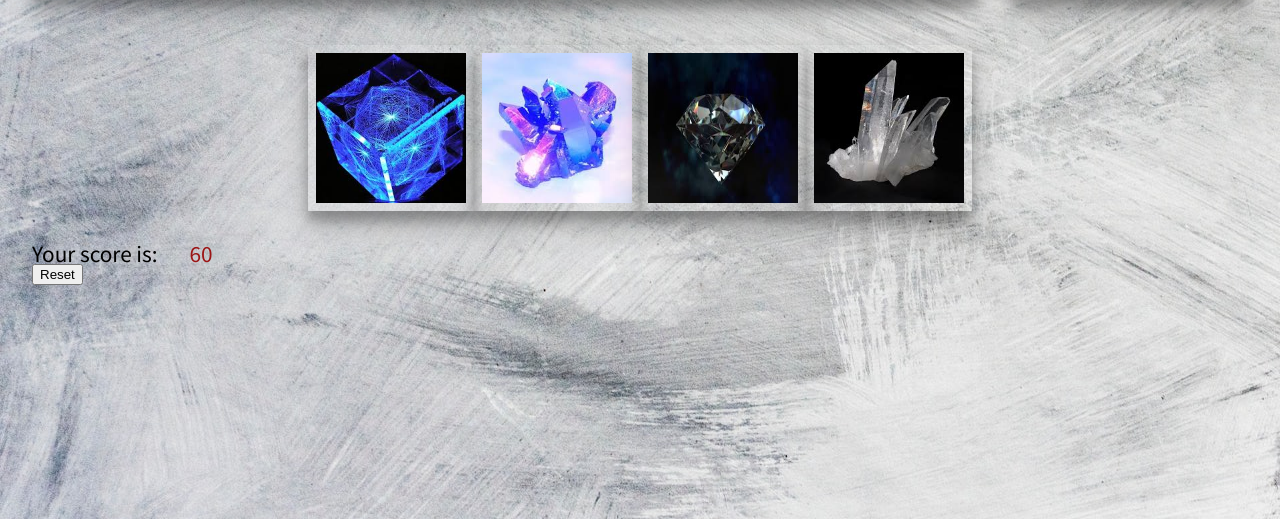
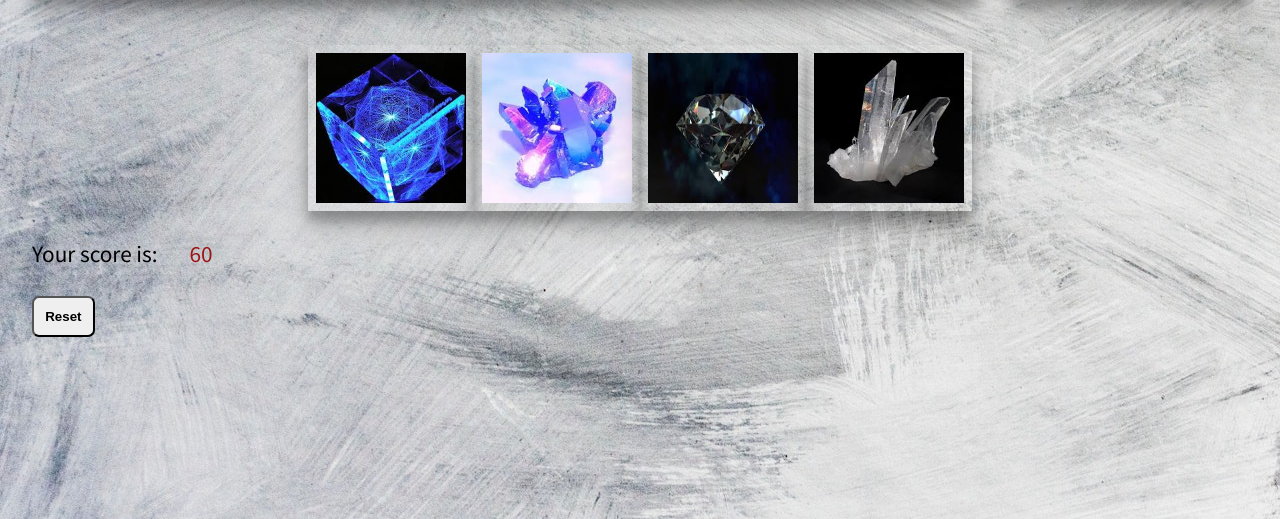
Before and after one commit to jiminhuh/unit-4-game, a plain HTML site: page index.html in a window 1280 px wide. Shown: the part 281-800 px from the top of the page. Drawn offline with nearby package versions, Linux system fonts and the light colour scheme.

Commit message:
finished html and css

```diff
--- a/css/style.css
+++ b/css/style.css
@@ -110,3 +110,14 @@ img {
 }
 
 /* Reset Button */
+
+#reset-btn {
+    padding: 0.7rem;
+    margin-top: 2rem;
+    border-radius: 7px;
+    font-weight: 600;
+}
+
+#reset-btn:active {
+    background-color: rgb(77, 156, 77);
+}
```
